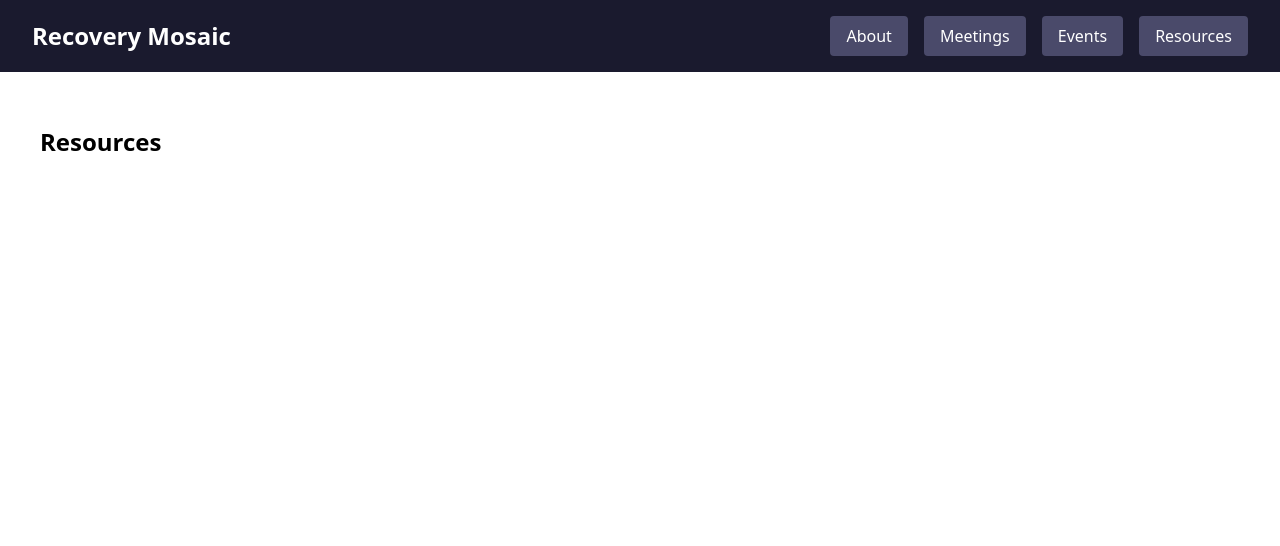
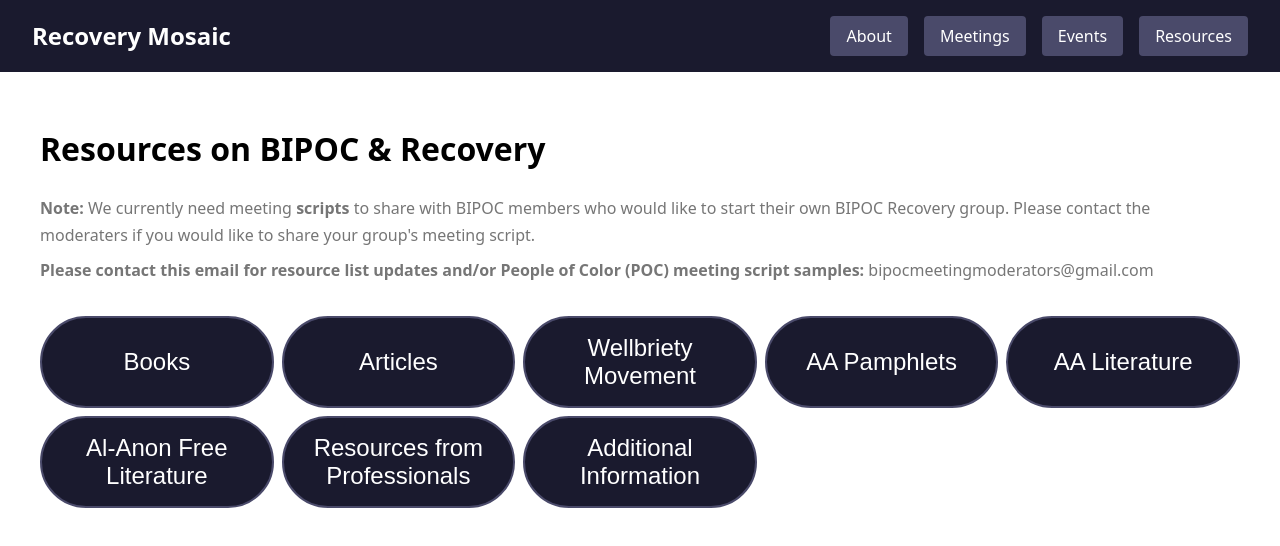
Before and after one commit to marthbear/Recovery-Mosaic, a React (Vite) app: page /resources in a window 1280 px wide. Shown: the top 546 px of the page. Built offline with nearby package versions, Linux system fonts and the light colour scheme.

Commit message:
resources

```diff
--- a/src/App.jsx
+++ b/src/App.jsx
@@ -5,6 +5,7 @@ import About from './pages/About'
 import Meetings from './pages/Meetings'
 import Events from './pages/Events'
 import Resources from './pages/Resources'
+import Books from './pages/Books'
 
 function App() {
   return (
@@ -27,6 +28,7 @@ function App() {
           <Route path="/meetings" element={<Meetings />} />
           <Route path="/events" element={<Events />} />
           <Route path="/resources" element={<Resources />} />
+          <Route path="/resources/books" element={<Books />} />
         </Routes>
       </main>
     </div>
--- /dev/null
+++ b/src/pages/Books.jsx
@@ -0,0 +1,31 @@
+import { useNavigate } from 'react-router-dom'
+//import './Books.css'
+
+const booksList = [
+  { id: 1, title: 'EXAMPLE', url: 'https://www.aa.org/the-big-book' },
+]
+
+function Books() {
+  const navigate = useNavigate()
+
+  return (
+    <div className="page">
+      <h2>Books</h2>
+      <p className="subpage-note">
+        The following books are recommended readings related to BIPOC & Recovery.
+      </p>
+
+      <ul className="links-list">
+        {booksList.map(book => (
+          <li key={book.id}>
+            <a href={book.url} target="_blank" rel="noopener noreferrer">
+              {book.title}
+            </a>
+          </li>
+        ))}
+      </ul>
+    </div>
+  )
+}
+
+export default Books
--- /dev/null
+++ b/src/pages/Resources.css
@@ -0,0 +1,31 @@
+.resources-note {
+  margin-bottom: 2rem;
+  color: #767676;
+  line-height: 1.7;
+}
+
+.resources-note p {
+  margin: 0.5rem 0;
+}
+
+.resources-buttons {
+  display: grid;
+  grid-template-columns: repeat(auto-fit, minmax(200px, 1fr));
+  gap: 0.5rem;
+}
+
+.resources-buttons button {
+  padding: 1rem;
+  font-size: 1.5rem;
+  background-color: #1a1a2e;
+  color: #ffffff;
+  border: 2px solid #4a4a6a;
+  border-radius: 100px;
+  cursor: pointer;
+  transition: background-color 0.2s, border-color 0.2s;
+}
+
+.resources-buttons button:hover {
+  background-color: #2a2a4e;
+  border-color: #8a8aaa;
+}
--- a/src/pages/Resources.jsx
+++ b/src/pages/Resources.jsx
@@ -1,7 +1,32 @@
+import { useNavigate } from 'react-router-dom'
+import './Resources.css'
+
 function Resources() {
+  const navigate = useNavigate()
+
   return (
     <div className="page">
-      <h2>Resources</h2>
+      <h1>Resources on BIPOC & Recovery</h1>
+
+      <div className="resources-note">
+        <p>
+          <strong>Note:</strong> We currently need meeting <strong>scripts</strong> to share with BIPOC members who would like to start their own BIPOC Recovery group. Please contact the moderaters if you would like to share your group's meeting script.
+        </p>
+        <p>
+          <strong>Please contact this email for resource list updates and/or People of Color (POC) meeting script samples:</strong> bipocmeetingmoderators@gmail.com
+        </p>
+      </div>
+
+      <div className="resources-buttons">
+        <button onClick={() => navigate('/resources/books')}>Books</button>
+        <button onClick={() => navigate('/resources/articles')}>Articles</button>
+        <button onClick={() => navigate('/resources/wellbriety-movement')}>Wellbriety Movement</button>
+        <button onClick={() => navigate('/resources/pamphlets')}>AA Pamphlets</button>
+        <button onClick={() => navigate('/resources/aa-literature')}>AA Literature</button>
+        <button onClick={() => navigate('/resources/al-anon')}>Al-Anon Free Literature</button>
+        <button onClick={() => navigate('/resources/professionals')}>Resources from Professionals</button>
+        <button onClick={() => navigate('/resources/information')}>Additional Information</button>
+      </div>
     </div>
   )
 }
```
